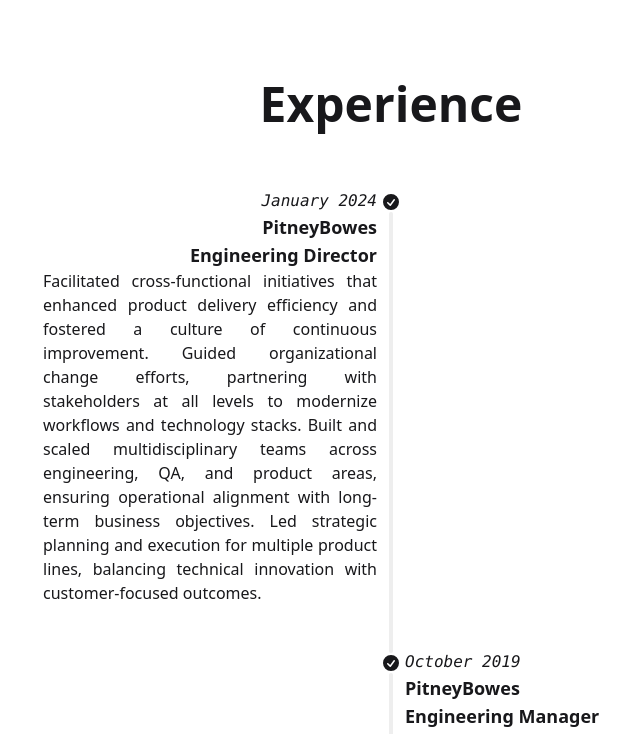
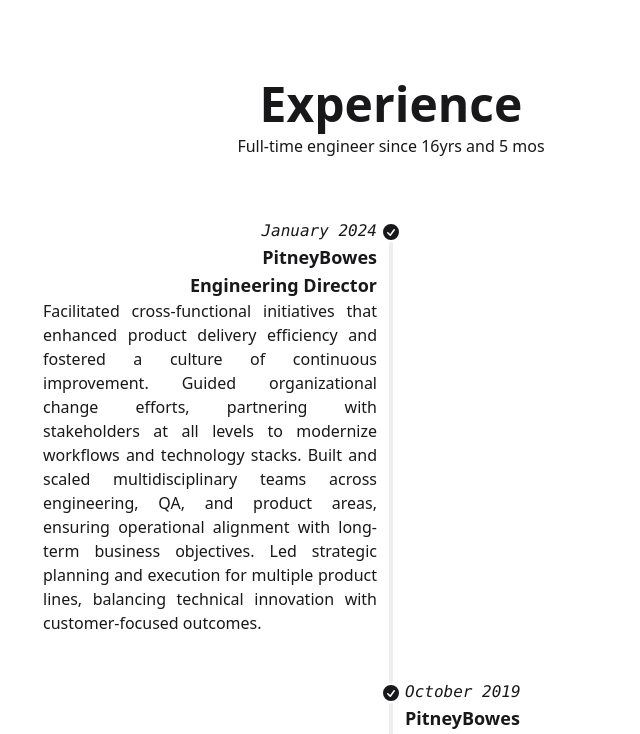
Before and after one commit to PKwiato/KwiatoDaisyUI, an Angular app: page / in a window 1280 px wide. Shown: the part 1600-2334 px from the top of the page, without its empty margins (249-889 px from the left). Built offline with nearby package versions, Linux system fonts and the light colour scheme.

Commit message:
adding small experience message

```diff
--- a/src/app/core/layout/experience/experience.component.html
+++ b/src/app/core/layout/experience/experience.component.html
@@ -1,5 +1,6 @@
 <div id="experience" class="p-8 pt-20 max-w-3xl mx-auto">
-  <h2 class="text-5xl font-bold text-center mb-8">Experience</h2><br>
+  <h2 class="text-5xl font-bold text-center mb-1.5">Experience</h2>
+  <h2 class="text-1xl  text-center mb-8">Full-time engineer since 16yrs and 5 mos</h2><br>
   <ul class="timeline timeline-snap-icon max-md:timeline-compact timeline-vertical">
     <li>
       <div class="timeline-middle">
```
